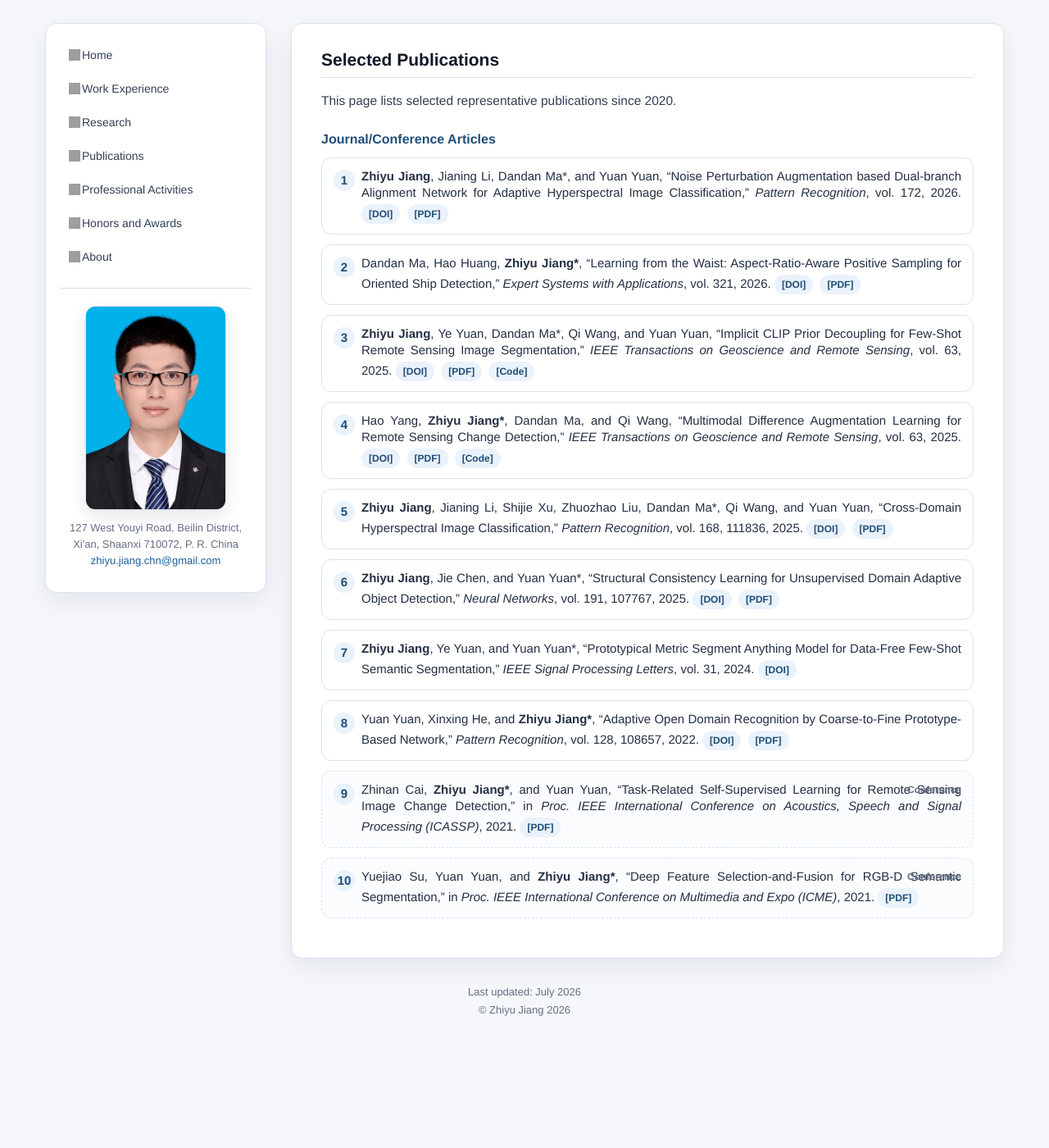
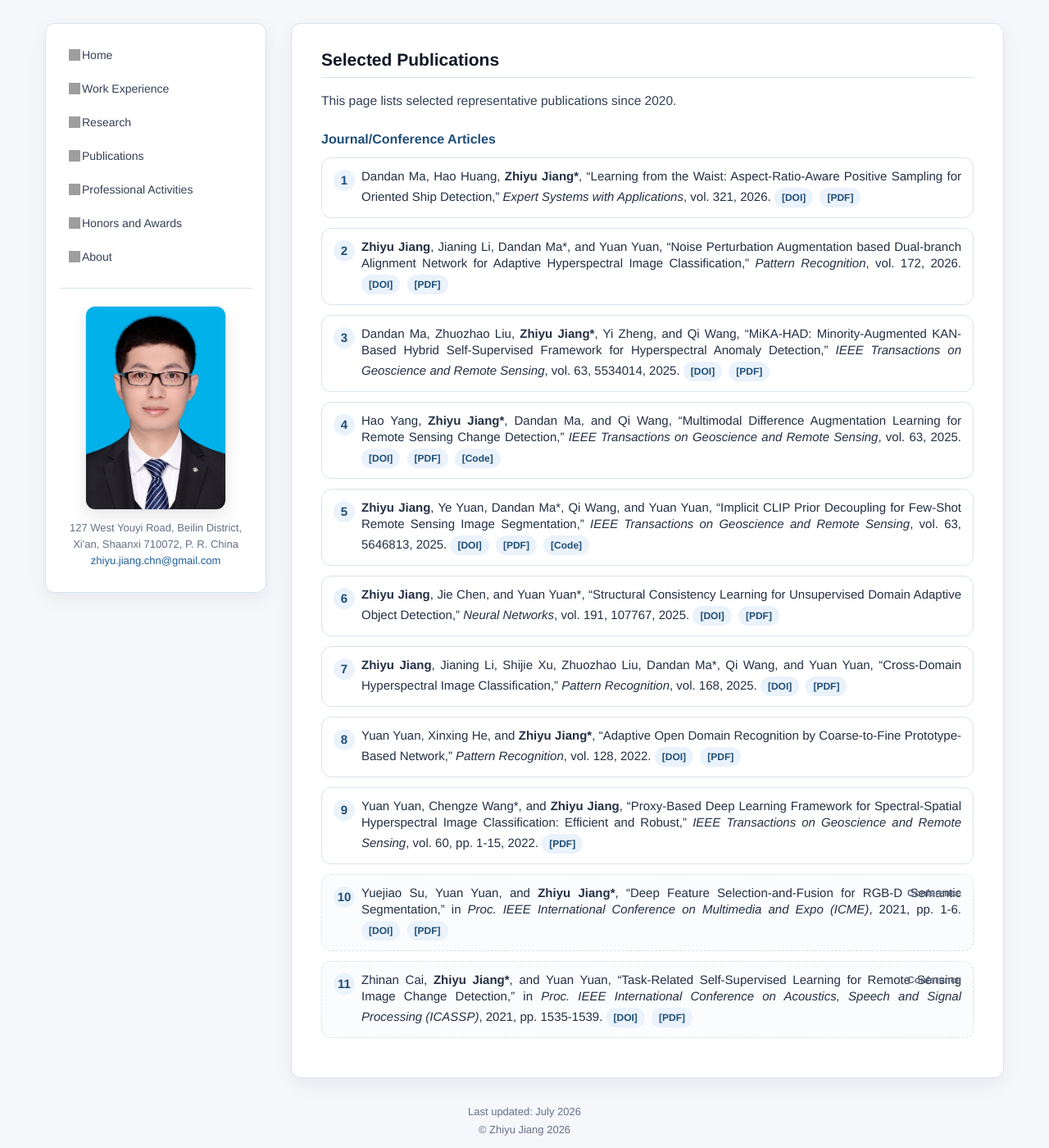
Before and after one commit to zhiyu-jiang/zhiyu-jiang.github.io, a Jekyll site: the page built from publications.html, in a window 1280 px wide and 1400 px high. Shown: the whole window at 82% size. Built offline with Jekyll 4.4.1, drawn with Linux system fonts in a browser that asks for light colours; grey boxes are pictures that could not be loaded.

Commit message:
update homepage

```diff
--- a/assets/css/my.css
+++ b/assets/css/my.css
@@ -10,7 +10,7 @@
   --primary: #1f4e79;
   --primary-soft: #eaf2fb;
   --border: #d9e2ec;
-  --shadow: 0 10px 30px rgba(15, 23, 42, 0.08);
+  --shadow: 0 8px 24px rgba(15, 23, 42, 0.06);
 }
 
 html {
@@ -42,15 +42,21 @@ a:hover {
 .content-card {
   background: var(--panel-bg);
   border: 1px solid var(--border);
-  border-radius: 14px;
+  border-radius: 12px;
   box-shadow: var(--shadow);
   padding: 30px 36px;
+}
+
+.content-card p,
+.content-card li {
+  text-align: justify;
+  text-justify: inter-word;
 }
 
 .sidebar-panel {
   background: var(--panel-bg);
   border: 1px solid var(--border);
-  border-radius: 14px;
+  border-radius: 12px;
   box-shadow: var(--shadow);
   padding: 18px 16px;
   position: sticky;
@@ -130,11 +136,16 @@ h5 {
 }
 
 .hero-block {
-  background: linear-gradient(135deg, #f8fbff 0%, #eef5fb 100%);
+  background: linear-gradient(135deg, #fbfdff 0%, #f1f6fb 100%);
   border: 1px solid var(--border);
-  border-radius: 14px;
+  border-radius: 12px;
   margin-bottom: 20px;
   padding: 24px 18px 20px;
+}
+
+.hero-block p,
+.hero-block li {
+  text-align: center;
 }
 
 .hero-title {
@@ -260,8 +271,8 @@ li {
 .media {
   background: #ffffff;
   border: 1px solid var(--border);
-  border-radius: 14px;
-  box-shadow: 0 6px 18px rgba(15, 23, 42, 0.06);
+  border-radius: 12px;
+  box-shadow: 0 4px 14px rgba(15, 23, 42, 0.045);
   margin: 18px 0 24px;
   padding: 16px;
 }
@@ -285,6 +296,11 @@ li {
   border-radius: 10px;
   box-shadow: 0 5px 16px rgba(15, 23, 42, 0.08);
   margin: 0 12px 8px 0;
+}
+
+.media-heading,
+.media-heading strong {
+  text-align: left;
 }
 
 .media-heading strong {
@@ -323,7 +339,7 @@ li {
 
 .footer-text {
   margin: 0;
-  text-align: center;
+  text-align: center !important;
 }
 
 .footer hr,
--- a/publications.html
+++ b/publications.html
@@ -13,22 +13,21 @@ This page lists selected representative publications since 2020.
 <ol class="pub-list">
 
 <li><p style="text-align:justify">
+  Dandan Ma, Hao Huang, <b>Zhiyu Jiang*</b>, “Learning from the Waist: Aspect-Ratio-Aware Positive Sampling for Oriented Ship Detection,” <i>Expert Systems with Applications</i>, vol. 321, 2026.
+  <a href="https://doi.org/10.1016/j.eswa.2026.132251" target="_blank">[DOI]</a>
+  <a href="assets/pdf/2026 ESWA+Learning from the waist Aspect-ratio-aware positive sampling for oriented ship detection.pdf" target="_blank">[PDF]</a>
+</p></li>
+
+<li><p style="text-align:justify">
   <b>Zhiyu Jiang</b>, Jianing Li, Dandan Ma*, and Yuan Yuan, “Noise Perturbation Augmentation based Dual-branch Alignment Network for Adaptive Hyperspectral Image Classification,” <i>Pattern Recognition</i>, vol. 172, 2026.
   <a href="https://doi.org/10.1016/j.patcog.2025.112665" target="_blank">[DOI]</a>
   <a href="assets/pdf/2026 PR+Noise perturbation augmentation based dual-branch alignment network for cross-domain hyperspectral image classification .pdf" target="_blank">[PDF]</a>
 </p></li>
 
 <li><p style="text-align:justify">
-  Dandan Ma, Hao Huang, <b>Zhiyu Jiang*</b>, “Learning from the Waist: Aspect-Ratio-Aware Positive Sampling for Oriented Ship Detection,” <i>Expert Systems with Applications</i>, vol. 321, 2026.
-  <a href="https://doi.org/10.1016/j.eswa.2026.132251" target="_blank">[DOI]</a>
-  <a href="assets/pdf/2026 ESWA+Learning from the waist Aspect-ratio-aware positive sampling for oriented ship detection.pdf" target="_blank">[PDF]</a>
-</p></li>
-
-<li><p style="text-align:justify">
-  <b>Zhiyu Jiang</b>, Ye Yuan, Dandan Ma*, Qi Wang, and Yuan Yuan, “Implicit CLIP Prior Decoupling for Few-Shot Remote Sensing Image Segmentation,” <i>IEEE Transactions on Geoscience and Remote Sensing</i>, vol. 63, 2025.
-  <a href="https://doi.org/10.1109/TGRS.2025.3617662" target="_blank">[DOI]</a>
-  <a href="assets/pdf/2025 TGRS+Implicit_CLIP_Prior_Decoupling_for_Few-Shot_Remote_Sensing_Image_Segmentation.pdf" target="_blank">[PDF]</a>
-  <a href="https://github.com/yeh15/ICPD-Net" target="_blank">[Code]</a>
+  Dandan Ma, Zhuozhao Liu, <b>Zhiyu Jiang*</b>, Yi Zheng, and Qi Wang, “MiKA-HAD: Minority-Augmented KAN-Based Hybrid Self-Supervised Framework for Hyperspectral Anomaly Detection,” <i>IEEE Transactions on Geoscience and Remote Sensing</i>, vol. 63, 5534014, 2025.
+  <a href="https://doi.org/10.1109/TGRS.2025.3635167" target="_blank">[DOI]</a>
+  <a href="assets/pdf/2025 TGRS+MiKA-HAD Minority-Augmented KAN-Based Hybrid Self-Supervised Framework for Hyperspectral Anomaly Detection.pdf" target="_blank">[PDF]</a>
 </p></li>
 
 <li><p style="text-align:justify">
@@ -39,9 +38,10 @@ This page lists selected representative publications since 2020.
 </p></li>
 
 <li><p style="text-align:justify">
-  <b>Zhiyu Jiang</b>, Jianing Li, Shijie Xu, Zhuozhao Liu, Dandan Ma*, Qi Wang, and Yuan Yuan, “Cross-Domain Hyperspectral Image Classification,” <i>Pattern Recognition</i>, vol. 168, 111836, 2025.
-  <a href="https://doi.org/10.1016/j.patcog.2025.111836" target="_blank">[DOI]</a>
-  <a href="assets/pdf/2025 PR+Cross-Domain Hyperspectral Image Classification.pdf" target="_blank">[PDF]</a>
+  <b>Zhiyu Jiang</b>, Ye Yuan, Dandan Ma*, Qi Wang, and Yuan Yuan, “Implicit CLIP Prior Decoupling for Few-Shot Remote Sensing Image Segmentation,” <i>IEEE Transactions on Geoscience and Remote Sensing</i>, vol. 63, 5646813, 2025.
+  <a href="https://doi.org/10.1109/TGRS.2025.3617662" target="_blank">[DOI]</a>
+  <a href="assets/pdf/2025 TGRS+Implicit_CLIP_Prior_Decoupling_for_Few-Shot_Remote_Sensing_Image_Segmentation.pdf" target="_blank">[PDF]</a>
+  <a href="https://github.com/yeh15/ICPD-Net" target="_blank">[Code]</a>
 </p></li>
 
 <li><p style="text-align:justify">
@@ -51,23 +51,32 @@ This page lists selected representative publications since 2020.
 </p></li>
 
 <li><p style="text-align:justify">
-  <b>Zhiyu Jiang</b>, Ye Yuan, and Yuan Yuan*, “Prototypical Metric Segment Anything Model for Data-Free Few-Shot Semantic Segmentation,” <i>IEEE Signal Processing Letters</i>, vol. 31, 2024.
-  <a href="https://doi.org/10.1109/LSP.2024.3476208" target="_blank">[DOI]</a>
+  <b>Zhiyu Jiang</b>, Jianing Li, Shijie Xu, Zhuozhao Liu, Dandan Ma*, Qi Wang, and Yuan Yuan, “Cross-Domain Hyperspectral Image Classification,” <i>Pattern Recognition</i>, vol. 168, 2025.
+  <a href="https://doi.org/10.1016/j.patcog.2025.111836" target="_blank">[DOI]</a>
+  <a href="assets/pdf/2025 PR+Cross-Domain Hyperspectral Image Classification.pdf" target="_blank">[PDF]</a>
 </p></li>
 
 <li><p style="text-align:justify">
-  Yuan Yuan, Xinxing He, and <b>Zhiyu Jiang*</b>, “Adaptive Open Domain Recognition by Coarse-to-Fine Prototype-Based Network,” <i>Pattern Recognition</i>, vol. 128, 108657, 2022.
+  Yuan Yuan, Xinxing He, and <b>Zhiyu Jiang*</b>, “Adaptive Open Domain Recognition by Coarse-to-Fine Prototype-Based Network,” <i>Pattern Recognition</i>, vol. 128, 2022.
   <a href="https://doi.org/10.1016/j.patcog.2022.108657" target="_blank">[DOI]</a>
   <a href="assets/pdf/2022 PR+Adaptive open domain recognition by coarse-to-fine prototype-based network.pdf" target="_blank">[PDF]</a>
 </p></li>
 
+<li><p style="text-align:justify">
+  Yuan Yuan, Chengze Wang*, and <b>Zhiyu Jiang</b>, “Proxy-Based Deep Learning Framework for Spectral-Spatial Hyperspectral Image Classification: Efficient and Robust,” <i>IEEE Transactions on Geoscience and Remote Sensing</i>, vol. 60, pp. 1-15, 2022.
+  <a href="assets/pdf/2022 TGRS+Proxy-Based Deep Learning Framework for Spectral-Spatial Hyperspectral Image Classification Efficient and Robust.pdf" target="_blank">[PDF]</a>
+</p></li>
+
 <li class="conference-paper"><p style="text-align:justify">
-  Zhinan Cai, <b>Zhiyu Jiang*</b>, and Yuan Yuan, “Task-Related Self-Supervised Learning for Remote Sensing Image Change Detection,” in <i>Proc. IEEE International Conference on Acoustics, Speech and Signal Processing (ICASSP)</i>, 2021.
+  Yuejiao Su, Yuan Yuan, and <b>Zhiyu Jiang*</b>, “Deep Feature Selection-and-Fusion for RGB-D Semantic Segmentation,” in <i>Proc. IEEE International Conference on Multimedia and Expo (ICME)</i>, 2021, pp. 1-6.
+  <a href="https://doi.org/10.1109/ICME51207.2021.9428155" target="_blank">[DOI]</a>
+  <a href="assets/pdf/2021 ICME+Deep Feature Selection-And-Fusion for RGB-D Semantic Segmentation.pdf" target="_blank">[PDF]</a>
+</p></li>
+
+<li class="conference-paper"><p style="text-align:justify">
+  Zhinan Cai, <b>Zhiyu Jiang*</b>, and Yuan Yuan, “Task-Related Self-Supervised Learning for Remote Sensing Image Change Detection,” in <i>Proc. IEEE International Conference on Acoustics, Speech and Signal Processing (ICASSP)</i>, 2021, pp. 1535-1539.
+  <a href="https://doi.org/10.1109/ICASSP39728.2021.9414387" target="_blank">[DOI]</a>
   <a href="assets/pdf/2021 ICASSP+Task-Related Self-Supervised Learning For Remote Sensing Image Change Detection.pdf" target="_blank">[PDF]</a>
 </p></li>
 
-<li class="conference-paper"><p style="text-align:justify">
-  Yuejiao Su, Yuan Yuan, and <b>Zhiyu Jiang*</b>, “Deep Feature Selection-and-Fusion for RGB-D Semantic Segmentation,” in <i>Proc. IEEE International Conference on Multimedia and Expo (ICME)</i>, 2021.
-  <a href="assets/pdf/2021 ICME+Deep Feature Selection-And-Fusion for RGB-D Semantic Segmentation.pdf" target="_blank">[PDF]</a>
-</p></li>
 </ol>
```
